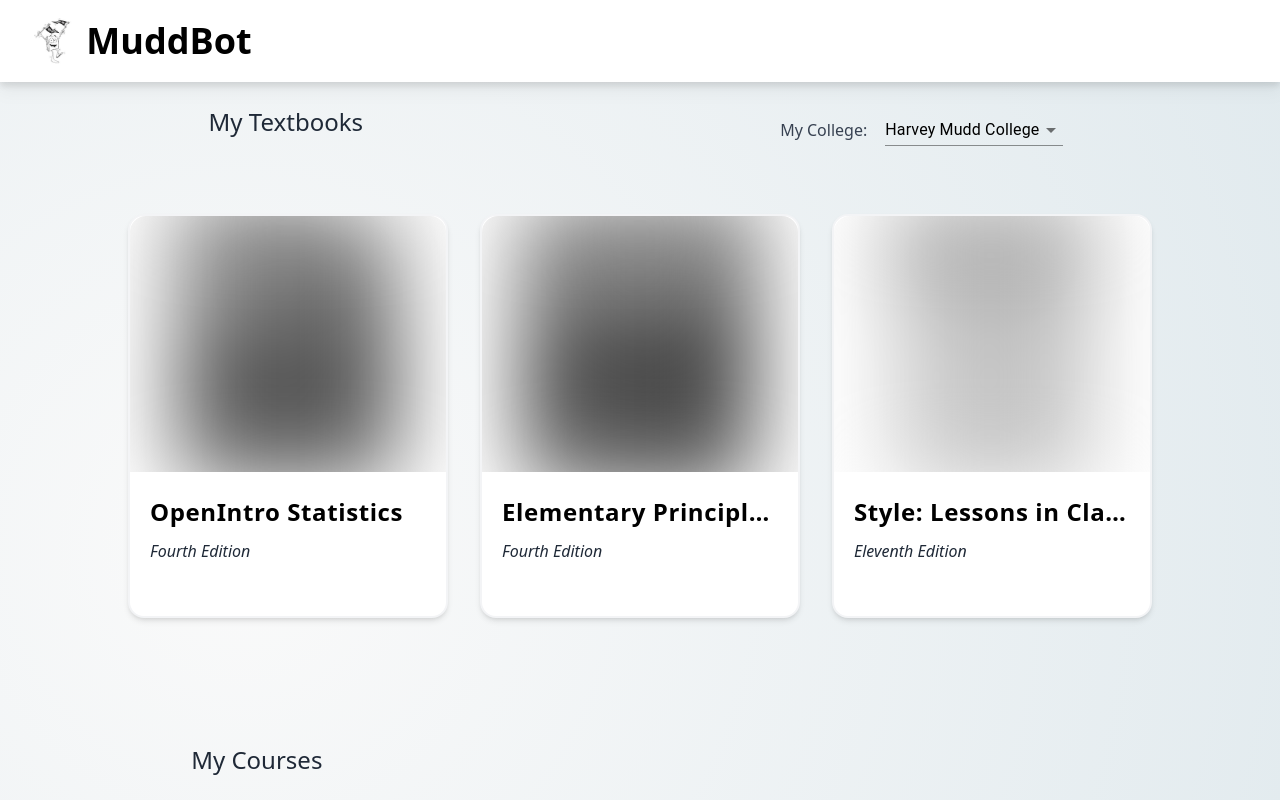
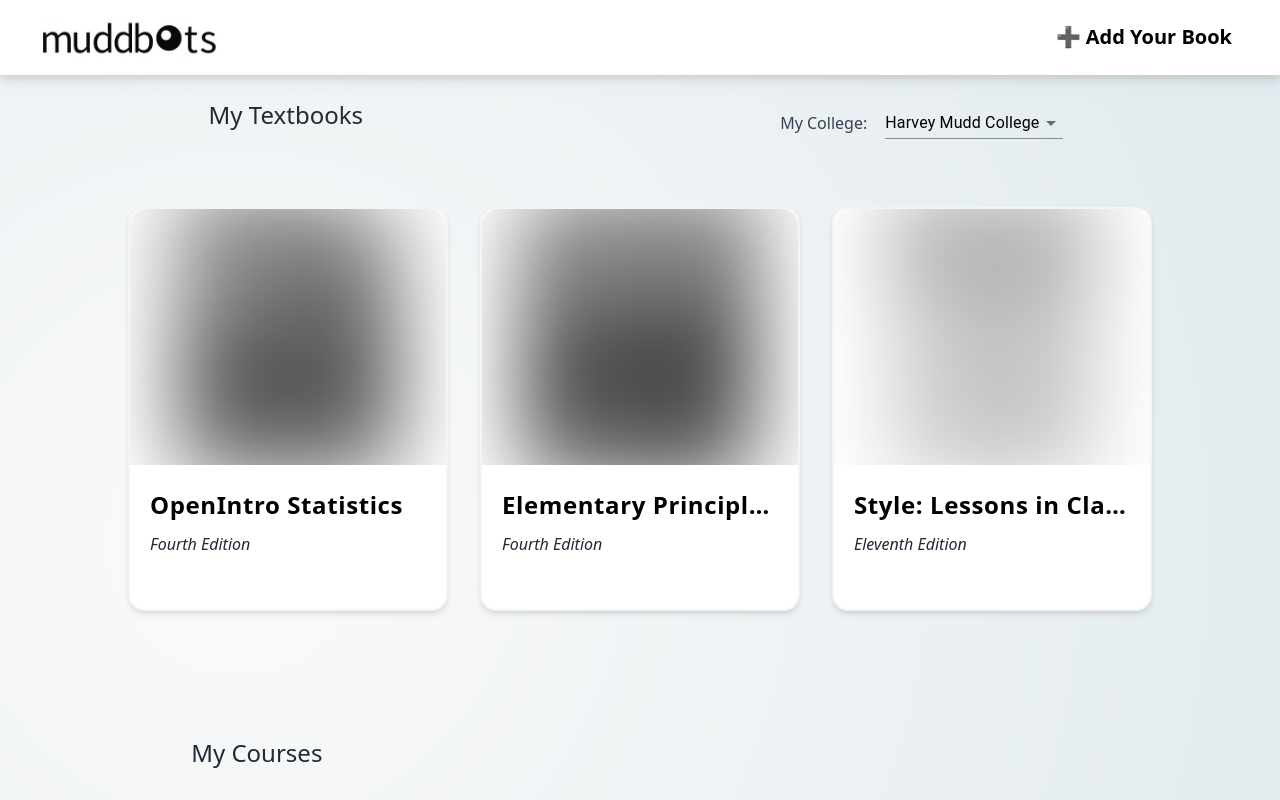
Before and after one commit to ammar-fakih/lahacks23, a Next.js app: page / in a window 1280 px wide. Shown: the top 800 px of the page. Built offline with nearby package versions, Linux system fonts and the light colour scheme.

Commit message:
new logo

```diff
--- a/components/layout.tsx
+++ b/components/layout.tsx
@@ -22,16 +22,16 @@
         className="container sticky top-0 z-40 drop-shadow-lg"
         style={{ minWidth: '100%' }}
       >
-        <div style={styleDarker} className=" p-2">
-          <nav style={styleLighter} className="ml-4 p-1 mr-4">
+        <div style={styleDarker} className="p-2 flex justify-between">
+          <nav className="ml-4 p-1 mr-4">
             <Link
               href="/"
-              className="hover:text-slate-600 cursor-pointer flex flex-row items-center"
+              className="hover:text-slate-600 cursor-pointer flex flex-row items-center  z-40"
             >
               <Image
-                src="/logo.jpg"
+                src="/muddbots.jpg"
                 alt="MuddBot Logo"
-                width={50}
+                width={200}
                 height={50}
                 style={{
                   padding: '6px',
@@ -39,10 +39,19 @@
                 }}
               />
               &nbsp;&nbsp;
-              <h2 className="text-4xl font-bold">{title}</h2>
+              {/* <h2 className="text-4xl font-bold">{title}</h2> */}
               {/* {title} */}
             </Link>
           </nav>
+
+          <div className="flex flex-row justify-end pr-10">
+            <Link
+              className="hover:text-slate-800 cursor-pointer flex flex-row items-center"
+              href="/"
+            >
+              <h2 className="text-xl font-bold">➕ Add Your Book</h2>
+            </Link>
+          </div>
         </div>
       </header>
       <div>
```
Also changed, not shown: public/muddbots.jpg (added).
